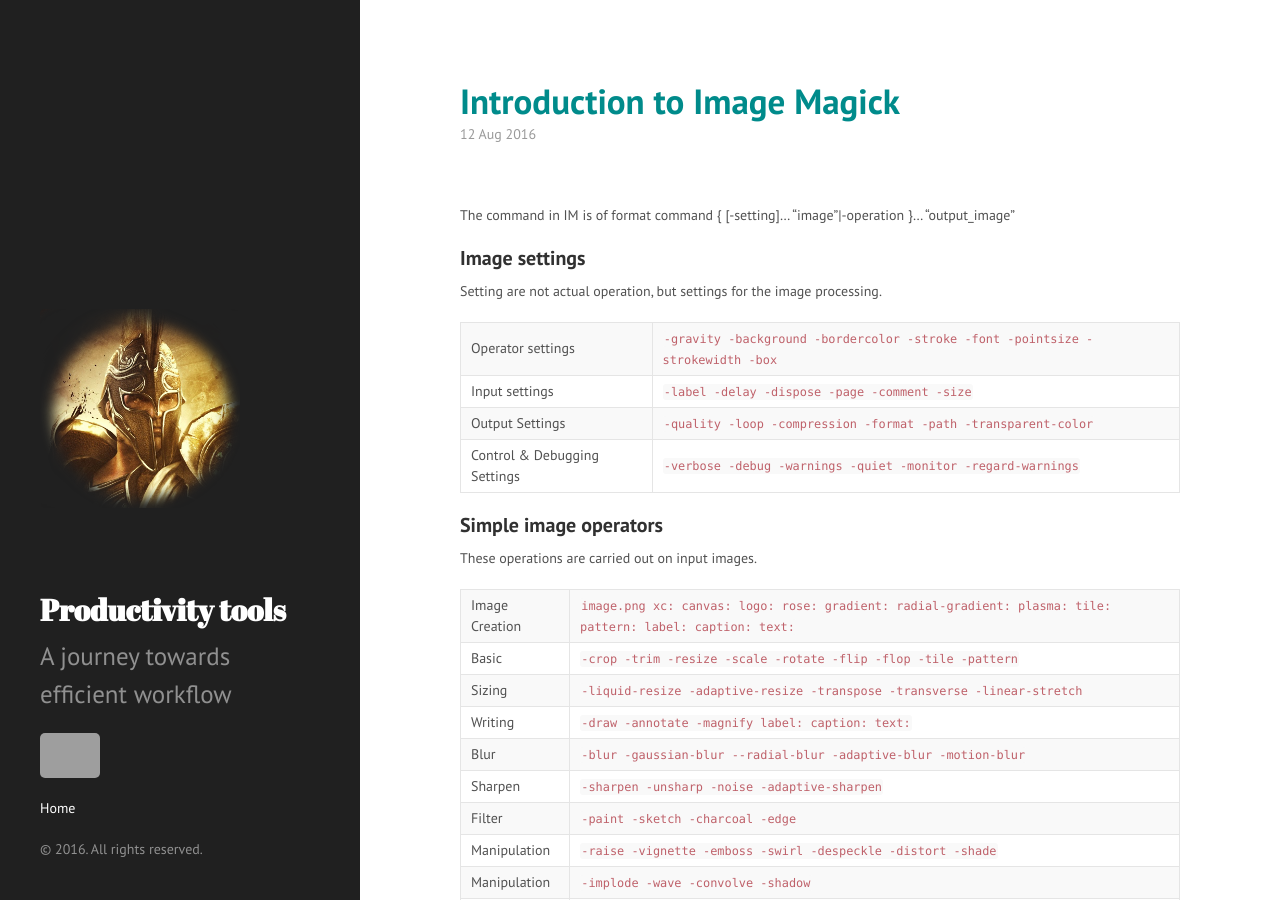
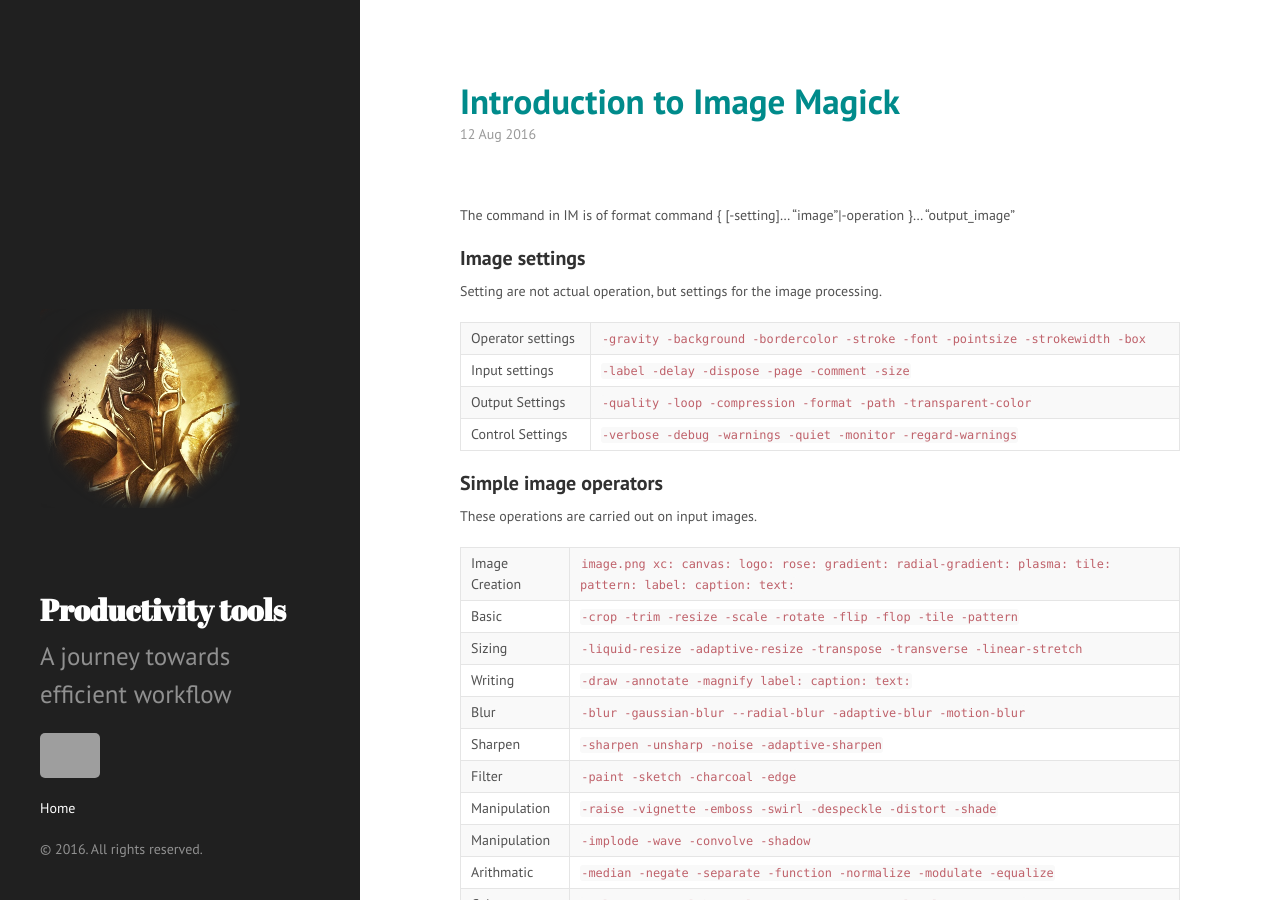
Before and after one commit to MaheshTK/MaheshTK.github.io, a Jekyll site: the page built from _posts/2016-08-12-introduction-to-image-magick.markdown, in a window 1280 px wide and 900 px high. Built offline with Jekyll 4.4.1, drawn with Linux system fonts in a browser that asks for light colours; grey boxes are pictures that could not be loaded.

Commit message:
Post update: Introduction to Image Magick

```diff
--- a/_posts/2016-08-12-introduction-to-image-magick.markdown
+++ b/_posts/2016-08-12-introduction-to-image-magick.markdown
@@ -13,7 +13,7 @@ Setting are not actual operation, but settings for the image processing.
 | Operator settings | `-gravity -background -bordercolor -stroke -font -pointsize -strokewidth -box`  |
 | Input settings | `-label -delay -dispose -page -comment -size` |
 | Output Settings | `-quality -loop -compression -format -path -transparent-color` |
-| Control & Debugging Settings | `-verbose -debug -warnings -quiet -monitor -regard-warnings` |
+| Control Settings | `-verbose -debug -warnings -quiet -monitor -regard-warnings` |
 
 #### Simple image operators
 
```
